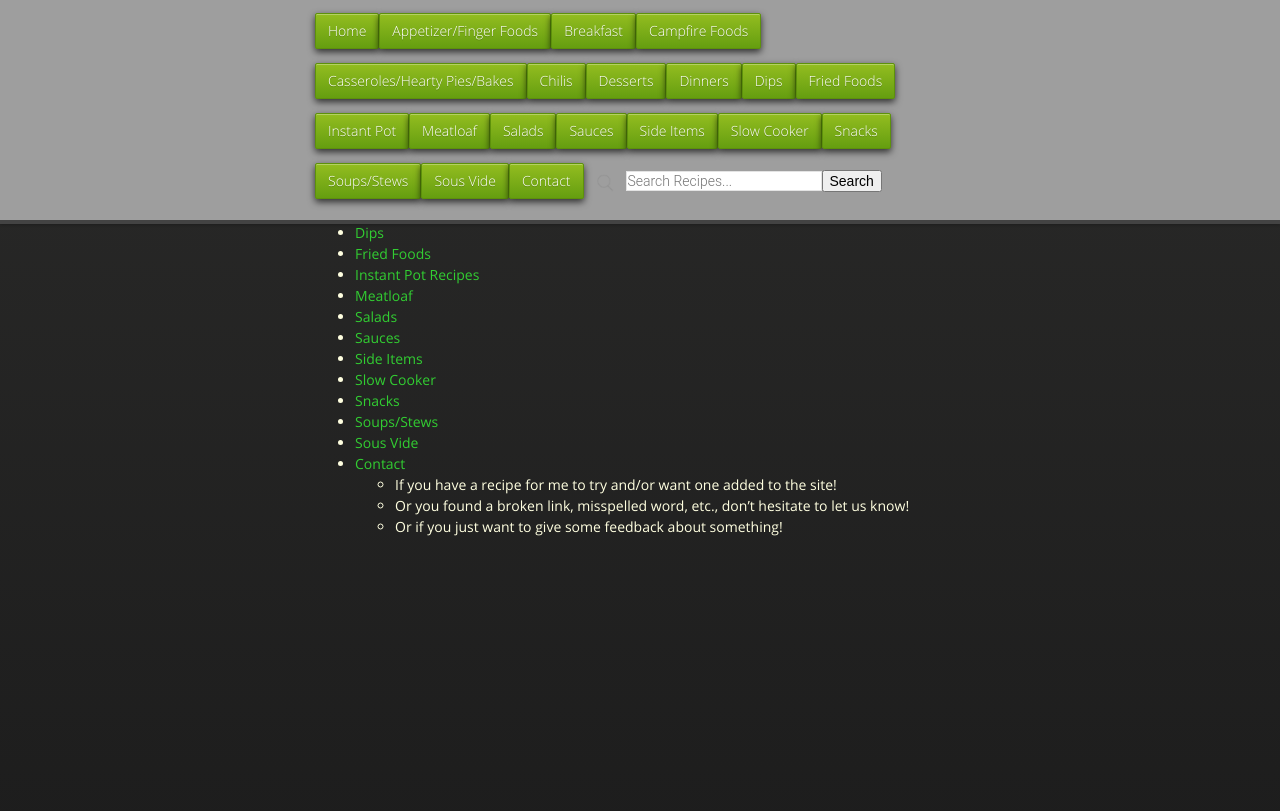
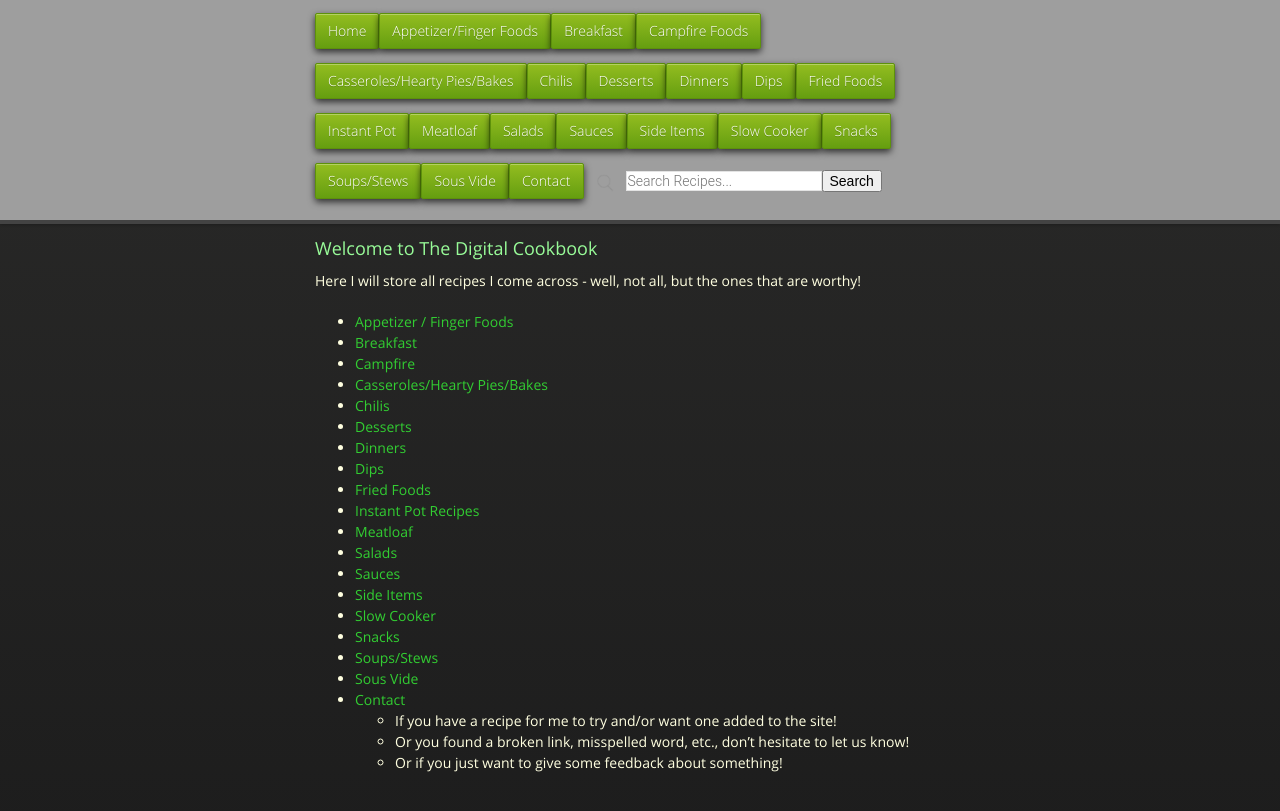
Before and after one commit to cmwillett/TheDigitalCookbook, a Jekyll site: the page built from index.md, in a window 1280 px wide. Shown: the top 811 px of the page. Built offline with Jekyll 4.4.1, drawn with Linux system fonts in a browser that asks for light colours; nearby versions of some CDN libraries.

Commit message:
messing with mobile header

```diff
--- a/stylesheets/styles.css
+++ b/stylesheets/styles.css
@@ -809,7 +809,7 @@ section {
   margin: 20px 0;
   /*margin-top: 130px;*/
   margin-top: 1px;
-  position: absolute;/*NEW*/
+  position: relative;/*NEW*/
 }
 section #title {
   border: 0;
@@ -817,7 +817,7 @@ section #title {
   margin: 0 0 10px 0;
   /*padding: 0 0 5px 0;*/
   padding: 0 0 1px 0;
-  position: absolute;/*NEW*/
+  position: relative;/*NEW*/
 }
 section #title h1 {
   font-family: 'OpenSansLight', "Helvetica Neue", Helvetica, Arial, sans-serif;
@@ -825,7 +825,7 @@ section #title h1 {
   font-size: 40px;
   text-align: center;
   line-height: 36px;
-  position: absolute;/*NEW*/
+  position: relative;/*NEW*/
 }
 section #title p {
   color: #d7cfbe;
@@ -833,7 +833,7 @@ section #title p {
   font-weight: normal;
   font-size: 18px;
   text-align: center;
-  position: absolute;/*NEW*/
+  position: relative;/*NEW*/
 }
 section #title .credits {
   font-size: 11px;
@@ -841,7 +841,7 @@ section #title .credits {
   font-weight: normal;
   color: #696969;
   margin-top: -10px;
-  position: absolute;/*NEW*/
+  position: relative;/*NEW*/
 }
 section #title .credits.left {
   float: left;
```
